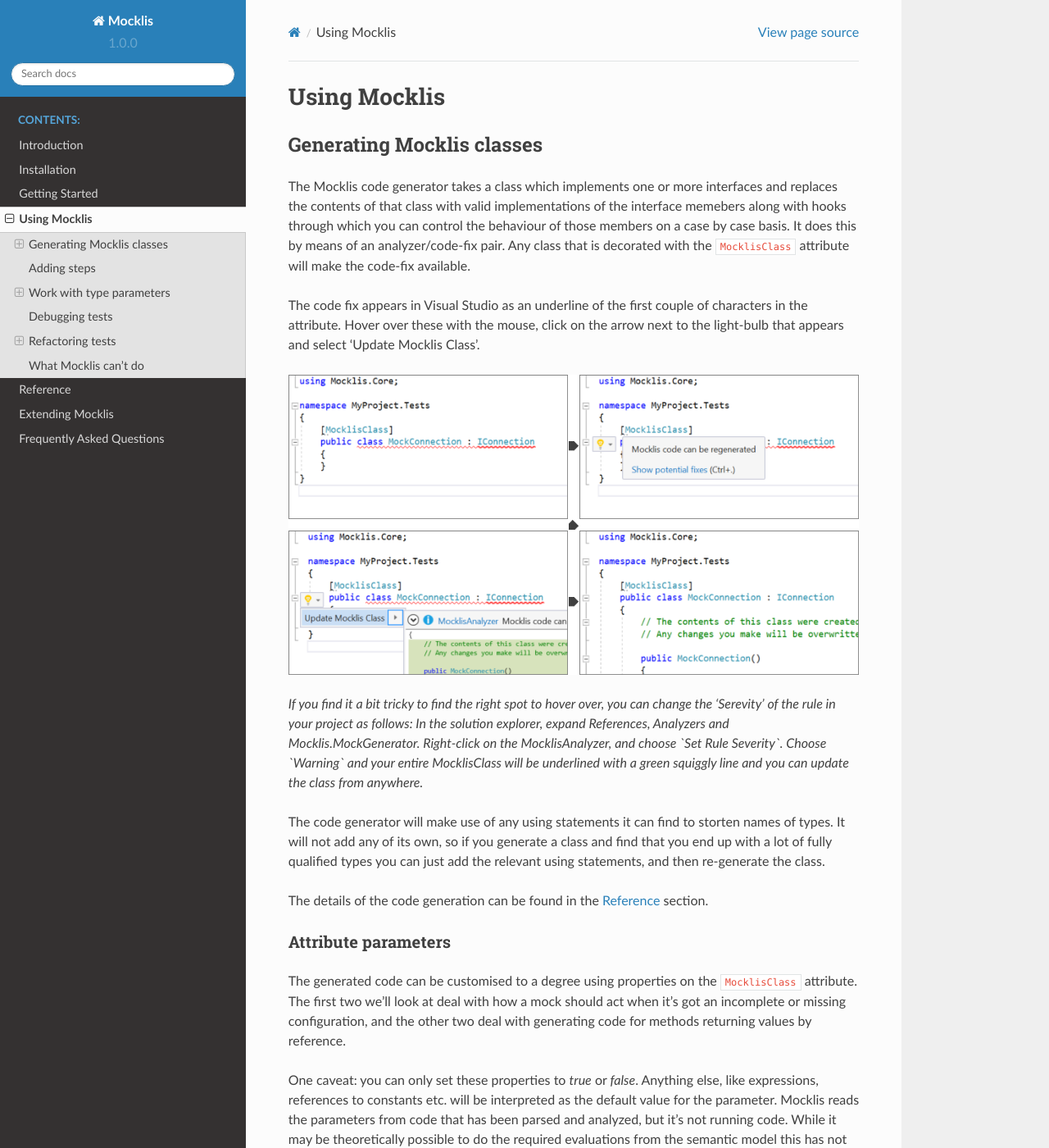
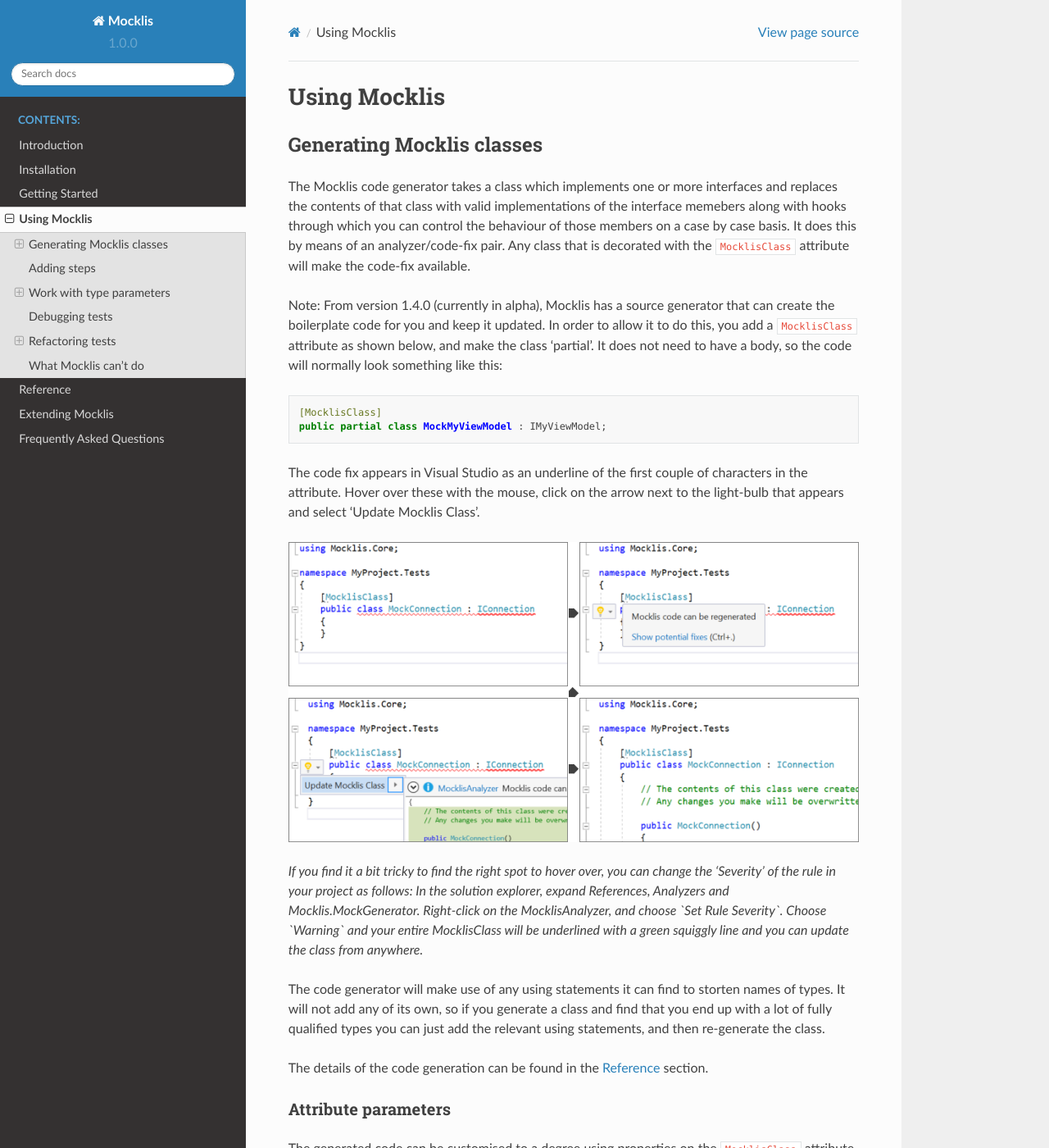
Before and after one commit to mocklis/mocklis.docs, a Sphinx documentation site: the page built from source/usage/index.rst, in a window 1280 px wide and 1400 px high. Shown: the whole window at 82% size. Built offline with Sphinx 7.4.7 and the Read the Docs theme 2.0.0, drawn with Linux system fonts in a browser that asks for light colours.

Commit message:
Add small note to documentation that source generation is now supported

```diff
--- a/source/usage/index.rst
+++ b/source/usage/index.rst
@@ -10,12 +10,21 @@
 members on a case by case basis. It does this by means of an analyzer/code-fix pair. Any class that is decorated with the
 ``MocklisClass`` attribute will make the code-fix available.
 
+Note: From version 1.4.0 (currently in alpha), Mocklis has a source generator that can create the boilerplate code for you and
+keep it updated. In order to allow it to do this, you add a ``MocklisClass`` attribute as shown below, and make the class
+'partial'. It does not need to have a body, so the code will normally look something like this:
+
+.. sourcecode:: csharp
+
+    [MocklisClass]
+    public partial class MockMyViewModel : IMyViewModel;
+
 The code fix appears in Visual Studio as an underline of the first couple of characters in the attribute. Hover over these
 with the mouse, click on the arrow next to the light-bulb that appears and select 'Update Mocklis Class'.
 
 .. image:: generate.png
 
-*If you find it a bit tricky to find the right spot to hover over, you can change the 'Serevity' of the rule in your project as follows: In the
+*If you find it a bit tricky to find the right spot to hover over, you can change the 'Severity' of the rule in your project as follows: In the
 solution explorer, expand References, Analyzers and Mocklis.MockGenerator. Right-click on the MocklisAnalyzer, and choose `Set Rule Severity`.
 Choose `Warning` and your entire MocklisClass will be underlined with a green squiggly line and you can update the class from
 anywhere.*
```
